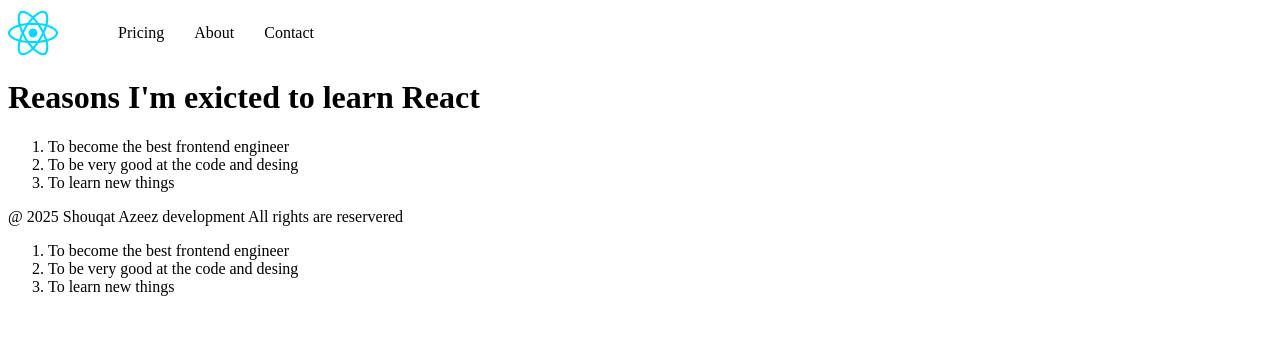
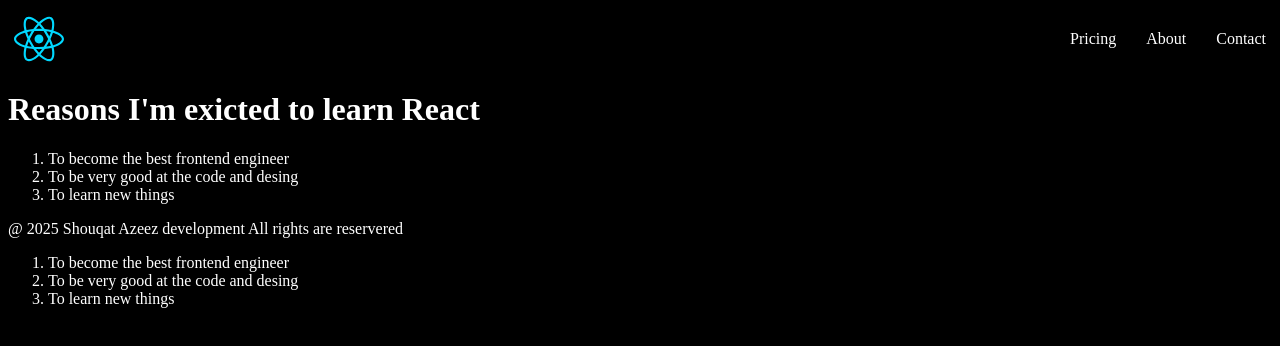
Before and after one commit to shouqatazeez/practice-r, a React (Vite) app in the folder custom/: page / in a window 1280 px wide. Shown: the top 346 px of the page. Built offline with nearby package versions, Linux system fonts and the light colour scheme.

Commit message:
added styling for the nav bar

```diff
--- a/custom/src/index.css
+++ b/custom/src/index.css
@@ -2,11 +2,18 @@
     list-style: none;
     display:flex;
     gap:30px;
+    padding: auto;
 }
 .head{
 
   display: flex;
   align-items: center;
    gap: 20px;
+justify-content: space-between;
+padding:6px;
+}
 
+body{
+    background-color: black;
+    color: white;
 }
--- a/custom/src/main.jsx
+++ b/custom/src/main.jsx
@@ -30,9 +30,9 @@ function Header() {
       <img src={reactlogo} alt="react logo" width="50px" height="50px" />
       <nav>
         <ul className="nav-list">
-          <li>Pricing</li>
-          <li>About</li>
-          <li>Contact</li>
+          <li className="list">Pricing</li>
+          <li className="list">About</li>
+          <li className="list">Contact</li>
         </ul>
       </nav>
     </header>
```
